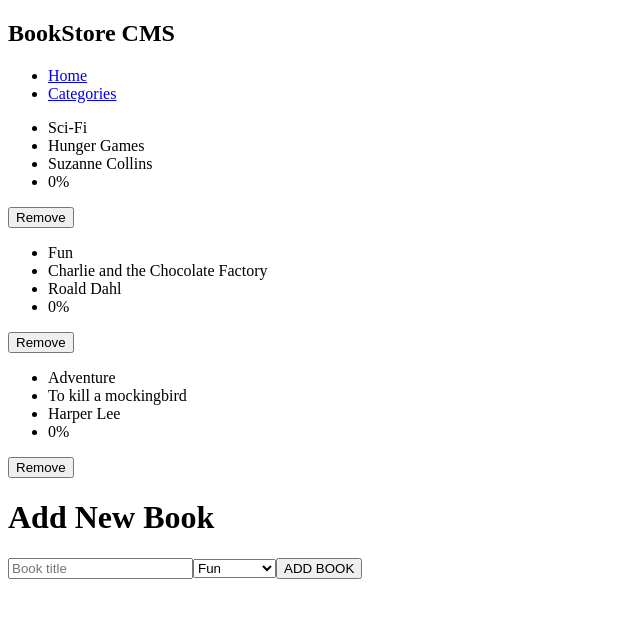
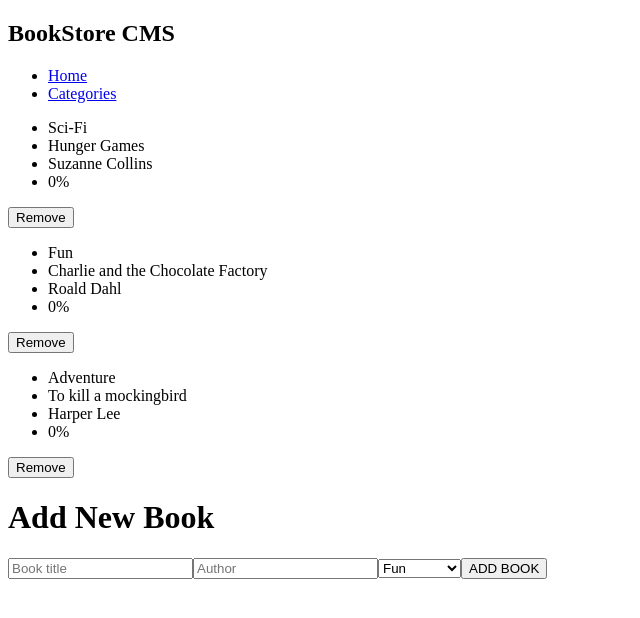
Before and after one commit to see-why/Book-Store-React-Redux-, a React (Create React App) app: page / in a window 1280 px wide. Shown: the top 618 px of the page, without its empty margins (0-640 px from the left). Built offline with nearby package versions, Linux system fonts and the light colour scheme.

Commit message:
Import and use dispatch

```diff
--- a/src/components/AddBookForm.js
+++ b/src/components/AddBookForm.js
@@ -1,8 +1,18 @@
-import React from 'react';
+import React, { useState } from 'react';
 import { v4 as uuidv4 } from 'uuid';
+import { useDispatch } from 'react-redux';
+import { addBook } from '../redux/books/books';
 import CategoryOptions from './CategoryOptions';
 
 const AddBookForm = () => {
+  const [book, setBook] = useState({
+    title: '',
+    author: '',
+    category: 'Fun',
+    completed: '0%',
+    id: '',
+  });
+
   const Options = () => {
     const bookCategories = [
       { value: 'Fun', content: 'Fun' },
@@ -19,15 +29,37 @@ const AddBookForm = () => {
     return categoryOptions;
   };
 
+  const hangleChange = (e) => {
+    const { name, value } = e.target;
+    setBook((prev) => ({
+      ...prev,
+      [name]: value,
+    }));
+  };
+
+  const { title, author, category } = book;
+  const dispatch = useDispatch();
+
   return (
     <div>
       <h1>Add New Book</h1>
       <form>
-        <input type="text" placeholder="Book title" className="book-title" />
-        <select name="books" id="books">
+        <input name="title" type="text" placeholder="Book title" value={title} onChange={hangleChange} className="book-title" />
+        <input name="author" type="text" placeholder="Author" value={author} onChange={hangleChange} className="book-author" />
+        <select name="category" value={category} onChange={hangleChange} id="books">
           {Options()}
         </select>
-        <button type="button" className="add-book-btn">
+        <button
+          type="button"
+          className="add-book-btn"
+          onClick={() => {
+            const newBook = {
+              ...book,
+              id: uuidv4(),
+            };
+            dispatch(addBook(newBook));
+          }}
+        >
           ADD BOOK
         </button>
       </form>
```
